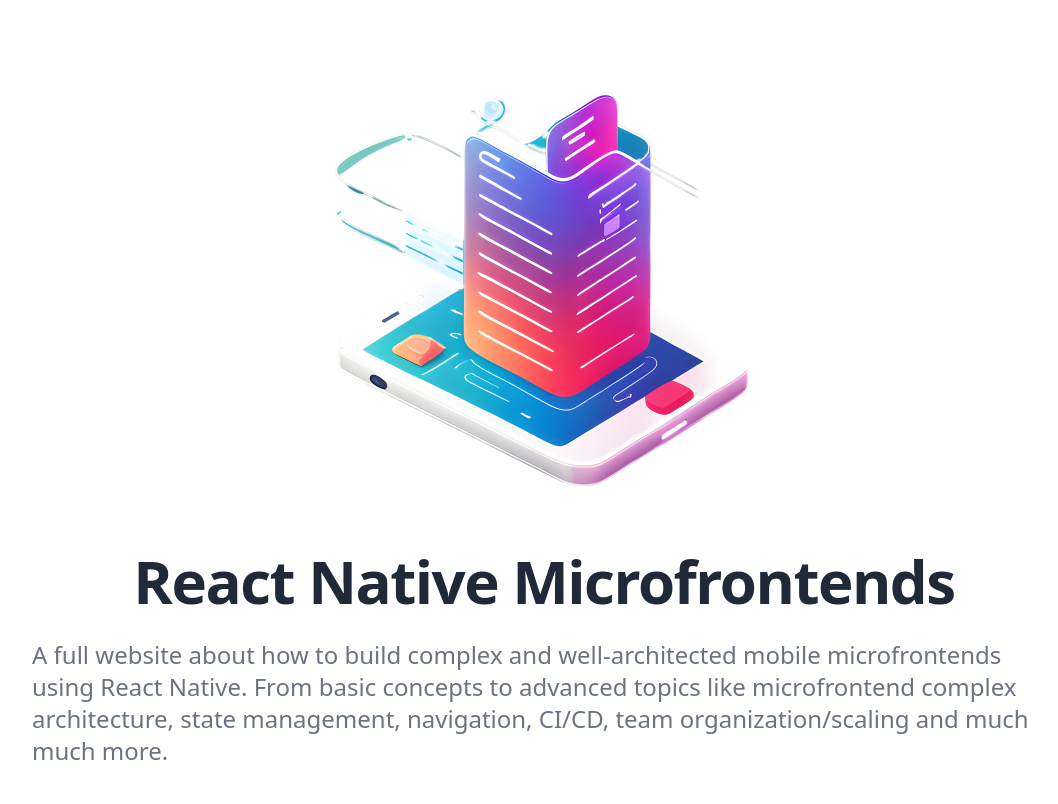
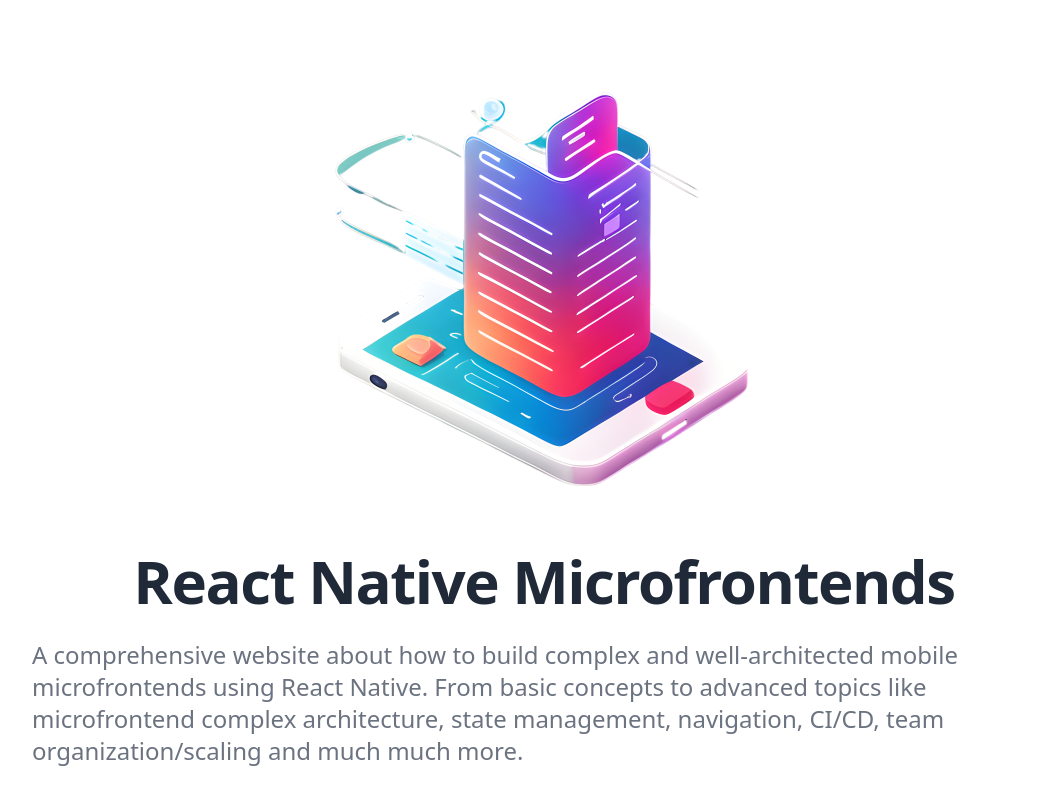
Before and after one commit to francescopersico/rnm-website, a Next.js app: page / in a window 1280 px wide. Shown: the top 804 px of the page, without its empty margins (96-1154 px from the left). Built offline with nearby package versions, Linux system fonts and the light colour scheme.

Commit message:
Improve hero copy (#8)

```diff
--- a/components/pages/Home.tsx
+++ b/components/pages/Home.tsx
@@ -17,10 +17,11 @@
           React Native Microfrontends
         </h1>
         <p className="py-5 text-xl leading-normal text-gray-500 lg:text-xl xl:text-2xl dark:text-gray-300 lg:max-w-5xl">
-          A full website about how to build complex and well-architected mobile
-          microfrontends using React Native. From basic concepts to advanced
-          topics like microfrontend complex architecture, state management, navigation, CI/CD,
-          team organization/scaling and much much more.
+          A comprehensive website about how to build complex and
+          well-architected mobile microfrontends using React Native. From basic
+          concepts to advanced topics like microfrontend complex architecture,
+          state management, navigation, CI/CD, team organization/scaling and
+          much much more.
         </p>
       </div>
     </section>
```
